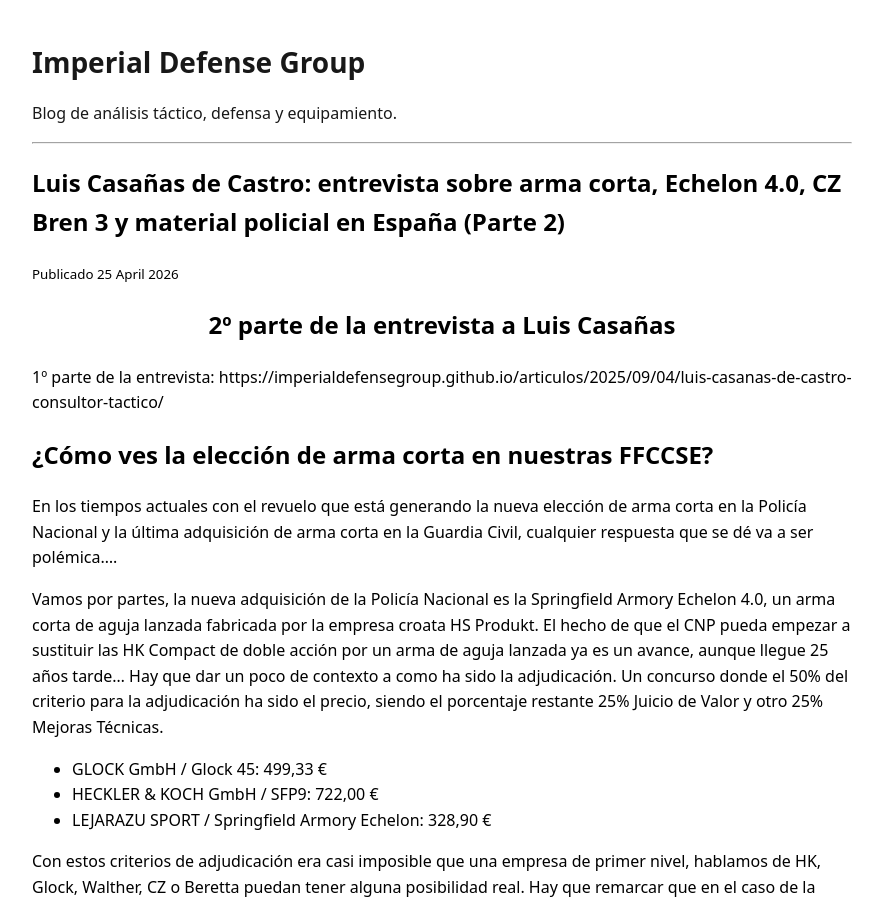
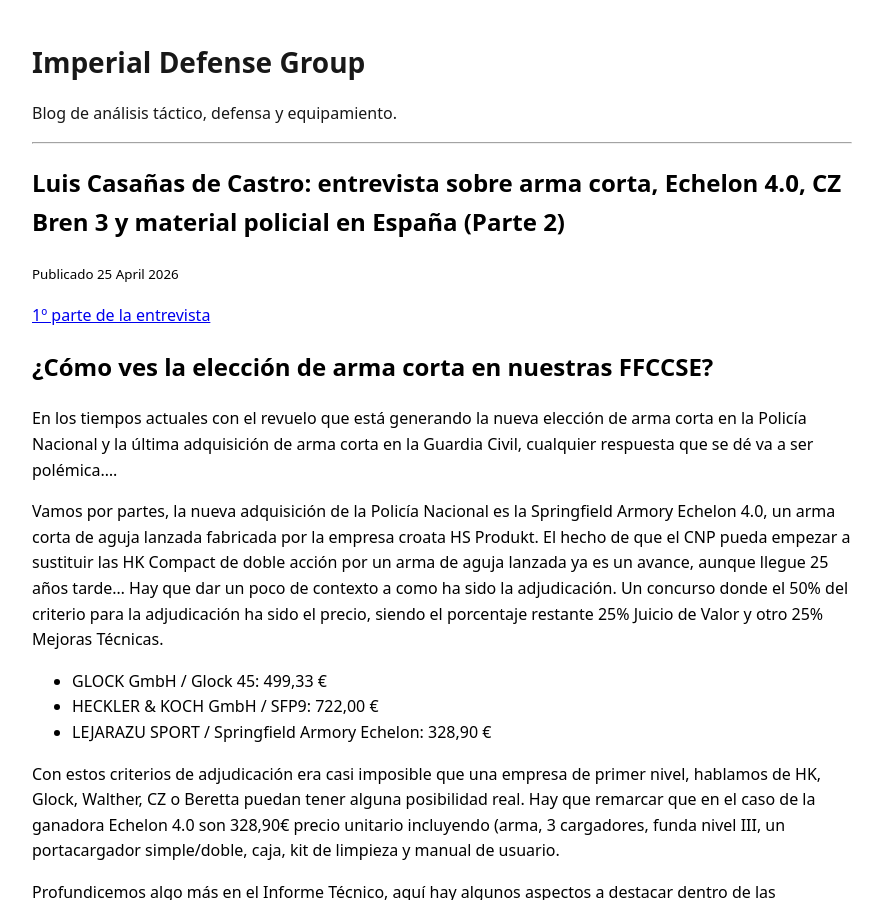
Before and after one commit to imperialdefensegroup/articulos, a Jekyll site: the page built from _posts/2026-04-25-entrevista-luis-casanas-parte-2.md, in a window 1280 px wide and 900 px high. Shown: the whole window, without its empty margins (198-1080 px from the left). Built offline with Jekyll 4.4.1, drawn with Linux system fonts in a browser that asks for light colours.

Commit message:
Update 2026-04-25-entrevista-luis-casanas-parte-2.md

```diff
--- a/_posts/2026-04-25-entrevista-luis-casanas-parte-2.md
+++ b/_posts/2026-04-25-entrevista-luis-casanas-parte-2.md
@@ -4,12 +4,7 @@ title: "Luis Casañas de Castro: entrevista sobre arma corta, Echelon 4.0, CZ Br
 date: 2026-04-25
 permalink: /entrevista-luis-casanas-parte-2/
 ---
-
-<h2 style="text-align: center;">
-2º parte de la entrevista a Luis Casañas
-</h2>
-1º parte de la entrevista:
-https://imperialdefensegroup.github.io/articulos/2025/09/04/luis-casanas-de-castro-consultor-tactico/
+[1º parte de la entrevista](https://imperialdefensegroup.github.io/articulos/2025/09/04/luis-casanas-de-castro-consultor-tactico/)
 
 ## ¿Cómo ves la elección de arma corta en nuestras FFCCSE?
 En los tiempos actuales con el revuelo que está generando la nueva elección de arma corta en la Policía Nacional y la última adquisición de arma corta en la Guardia Civil, cualquier respuesta que se dé va a ser polémica….
```
